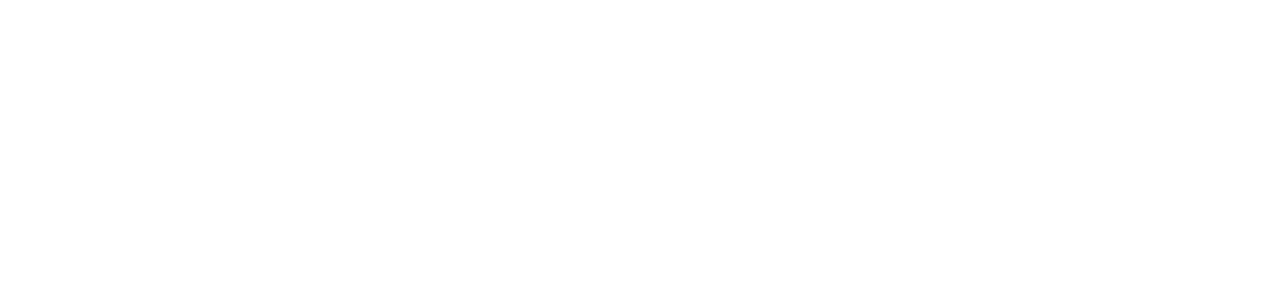
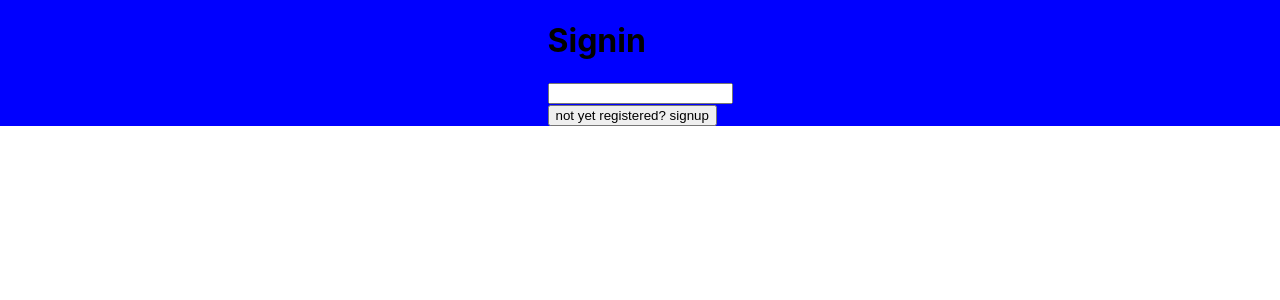
Before and after one commit to LeelaRohith/MEDSURPLUS, a React (Create React App) app in the folder frontend/: page /userSignin in a window 1280 px wide. Before the commit this address had no page. Shown: the top 300 px of the page. Built offline with nearby package versions, Linux system fonts and the light colour scheme.

Commit message:
signin added

```diff
--- a/frontend/src/App.js
+++ b/frontend/src/App.js
@@ -1,10 +1,12 @@
 import { Route, Routes } from 'react-router-dom'
 import Home from './screens/Home'
+import UserSignin from './screens/UserSignin'
 
 function App() {
   return (
     <Routes>
       <Route path="/" element={<Home />} />
+      <Route path="/userSignin" element={<UserSignin />} />
     </Routes>
   )
 }
--- /dev/null
+++ b/frontend/src/screens/UserSignin.js
@@ -0,0 +1,42 @@
+import React, { useState } from 'react'
+
+function UserSignin() {
+  const [isSignup, setsignup] = useState(0)
+  function handleSignup() {
+    setsignup(1)
+  }
+  function handleSignin() {
+    setsignup(0)
+  }
+  return (
+    <div>
+      <div
+        style={{
+          backgroundColor: 'blue',
+          display: 'flex',
+          justifyContent: 'center',
+        }}
+      >
+        {isSignup === 0 ? (
+          <div className="signin">
+            <h1>Signin</h1>
+            <form>
+              <input />
+            </form>
+            <button onClick={handleSignup}>not yet registered? signup</button>
+          </div>
+        ) : (
+          <div className="signup">
+            <h1>Signup</h1>
+            <form>
+              <input />
+            </form>
+            <button onClick={handleSignin}>sign in</button>
+          </div>
+        )}
+      </div>
+    </div>
+  )
+}
+
+export default UserSignin
```
Also changed, not shown: frontend/src/screens/PharmacySignin.js (added).
